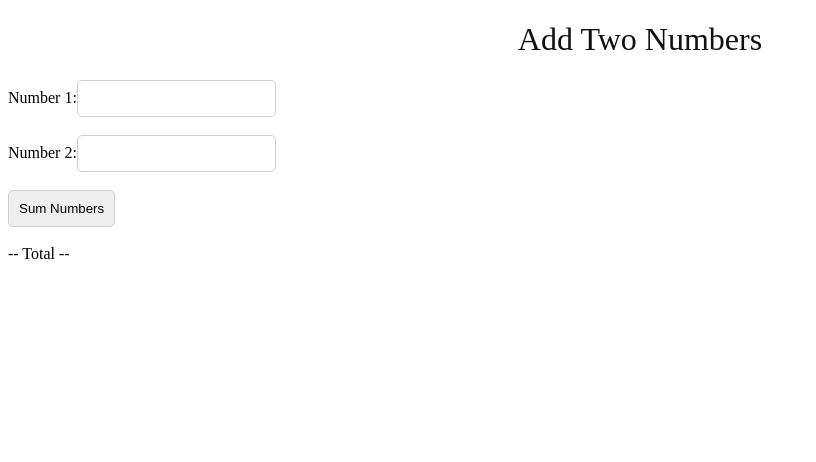
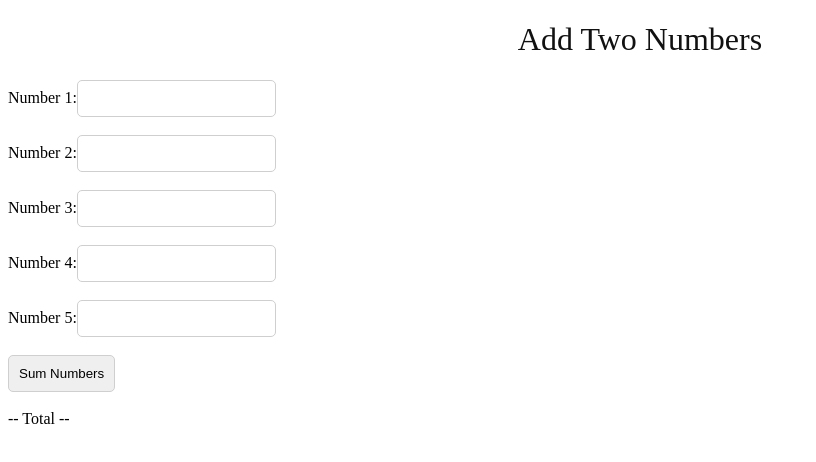
Before and after one commit to Mgncoding/final_project, a React (Create React App) app in the folder guru/: page / in a window 1280 px wide. Shown: the top 462 px of the page, without its empty margins (0-816 px from the left). Built offline with nearby package versions, Linux system fonts and the light colour scheme.

Commit message:
variable file

```diff
--- a/guru/src/App.js
+++ b/guru/src/App.js
@@ -7,12 +7,12 @@ import Signup from './components/signup';
 // import Navbar from "./components/navbar/navbar.component"
 // import { sign } from "crypto";
 // import Navbar from "./components/navbar/navbar.component"
-import Form from "./components/savings";
+import Variable from "./components/variable.expenses";
 class App extends Component {
   render (){
   return (
     <div className="container">
-    <Form/>
+    <Variable/>
 
     </div>
 
--- a/guru/src/components/variable.expenses.js
+++ b/guru/src/components/variable.expenses.js
@@ -0,0 +1,60 @@
+import React, { Component } from "react";
+// import DatePicker from "react-datepicker";
+// import "react-datepicker/dist/react-datepicker.css";
+class Variable extends Component {
+  sum(){
+    var data1 = parseInt(document.getElementById("in1").value);
+    var data2 = parseInt(document.getElementById("in2").value);
+    var data3 = parseInt(document.getElementById("in3").value);
+    var data4 = parseInt(document.getElementById("in4").value);
+    var data5 = parseInt(document.getElementById("in5").value);
+    var total = data1 +  data2 + data3 + data4 + data5;
+    if (isNaN(total)){
+        if(isNaN(data1) && Number.isInteger(data2)){console.log("First Empty"); total = data2;}
+        if(isNaN(data2) && Number.isInteger(data1)){console.log("Second Empty"); total = data1;}
+        if(isNaN(data1) && isNaN(data2)){console.log("Both Empty"); total = 0;}
+        console.log(" ");
+    }
+    document.getElementById("in6").innerHTML = total;
+}
+render(){
+    return(
+        <div className="m-cont">
+            <div className="app-cont">
+                <h1>Add Two Numbers</h1>
+
+                <div className="data-cont">
+                    <div className="indata">
+                        <label>Number 1:</label>
+                        <input type="number" name="perc" id="in1" className="in1" />
+                    </div><br/>
+                    <div className="indata">
+                        <label>Number 2:</label>
+                        <input type="number" name="perc" id="in2" className="in1" />
+                    </div><br/>
+                    <div className="indata">
+                        <label>Number 3:</label>
+                        <input type="number" name="perc" id="in3" className="in1" />
+                    </div><br/>
+                    <div className="indata">
+                        <label>Number 4:</label>
+                        <input type="number" name="perc" id="in4" className="in1" />
+                    </div><br/>
+                    <div className="indata">
+                        <label>Number 5:</label>
+                        <input type="number" name="perc" id="in5" className="in1" />
+                    </div><br/>
+                    <input className="button1" type="submit" onClick={() => this.sum()} value="Sum Numbers"></input><br/><br/>
+                    <div className="indata">
+                        <label>-- Total --</label>
+                        <div id="in6" className="answ1"></div>
+                    </div><br/>
+                </div>
+
+        </div>
+        </div>
+    )
+}
+}
+
+export default Variable;
```
